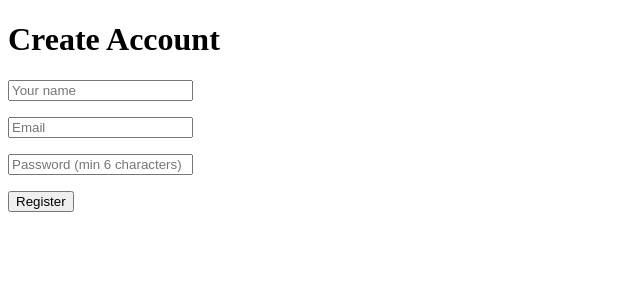
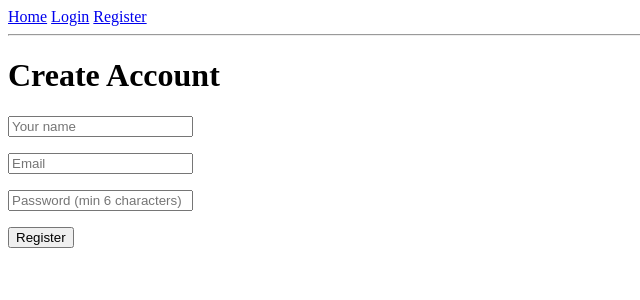
Before and after one commit to bunny999408/job-tracker, a Flask app: page /register in a window 1280 px wide. Shown: the top 300 px of the page, without its empty margins (0-640 px from the left). Run offline with Flask 3, Linux system fonts and the light colour scheme.

Commit message:
Add login, logout and protected dashboard

```diff
--- a/app.py
+++ b/app.py
@@ -1,6 +1,10 @@
 from flask import Flask, render_template, request, redirect, url_for, flash
 from flask_sqlalchemy import SQLAlchemy
-from werkzeug.security import generate_password_hash
+from flask_login import (
+    LoginManager, UserMixin, login_user, logout_user,
+    login_required, current_user,
+)
+from werkzeug.security import generate_password_hash, check_password_hash
 from datetime import datetime
 
 app = Flask(__name__)
@@ -9,13 +13,21 @@ app.config["SQLALCHEMY_DATABASE_URI"] = "sqlite:///tracker.db"
 
 db = SQLAlchemy(app)
 
+login_manager = LoginManager(app)
+login_manager.login_view = "login"
 
-class User(db.Model):
+
+class User(UserMixin, db.Model):
     id = db.Column(db.Integer, primary_key=True)
     name = db.Column(db.String(100), nullable=False)
     email = db.Column(db.String(120), unique=True, nullable=False)
     password_hash = db.Column(db.String(200), nullable=False)
     created_at = db.Column(db.DateTime, default=datetime.utcnow)
+
+
+@login_manager.user_loader
+def load_user(user_id):
+    return db.session.get(User, int(user_id))
 
 
 @app.route("/")
@@ -45,10 +57,44 @@ def register():
         )
         db.session.add(user)
         db.session.commit()
-        flash("Account created successfully!")
-        return redirect(url_for("register"))
+        flash("Account created! Please log in.")
+        return redirect(url_for("login"))
 
     return render_template("register.html")
+
+
+@app.route("/login", methods=["GET", "POST"])
+def login():
+    if request.method == "POST":
+        email = request.form["email"].strip().lower()
+        password = request.form["password"]
+
+        user = User.query.filter_by(email=email).first()
+        if user and check_password_hash(user.password_hash, password):
+            login_user(user)
+            return redirect(url_for("dashboard"))
+
+        flash("Wrong email or password.")
+        return redirect(url_for("login"))
+
+    return render_template("login.html")
+
+
+@app.route("/dashboard")
+@login_required
+def dashboard():
+    return render_template("dashboard.html")
+
+
+@app.route("/logout")
+@login_required
+def logout():
+    logout_user()
+    flash("You have been logged out.")
+    return redirect(url_for("login"))
+
+
+
 
 
 if __name__ == "__main__":
--- a/templates/base.html
+++ b/templates/base.html
@@ -6,6 +6,18 @@
   <link rel="stylesheet" href="{{ url_for('static', filename='style.css') }}">
 </head>
 <body>
+  <nav>
+    <a href="{{ url_for('home') }}">Home</a>
+    {% if current_user.is_authenticated %}
+      <a href="{{ url_for('dashboard') }}">Dashboard</a>
+      <a href="{{ url_for('logout') }}">Logout</a>
+    {% else %}
+      <a href="{{ url_for('login') }}">Login</a>
+      <a href="{{ url_for('register') }}">Register</a>
+    {% endif %}
+  </nav>
+  <hr>
+
   {% with messages = get_flashed_messages() %}
     {% for message in messages %}
       <p><strong>{{ message }}</strong></p>
--- /dev/null
+++ b/templates/dashboard.html
@@ -0,0 +1,6 @@
+{% extends "base.html" %}
+
+{% block content %}
+<h1>Welcome, {{ current_user.name }}!</h1>
+<p>Your job applications will appear here soon.</p>
+{% endblock %}
```
Also changed, not shown: templates/login.html (added, +10 -0 lines).
